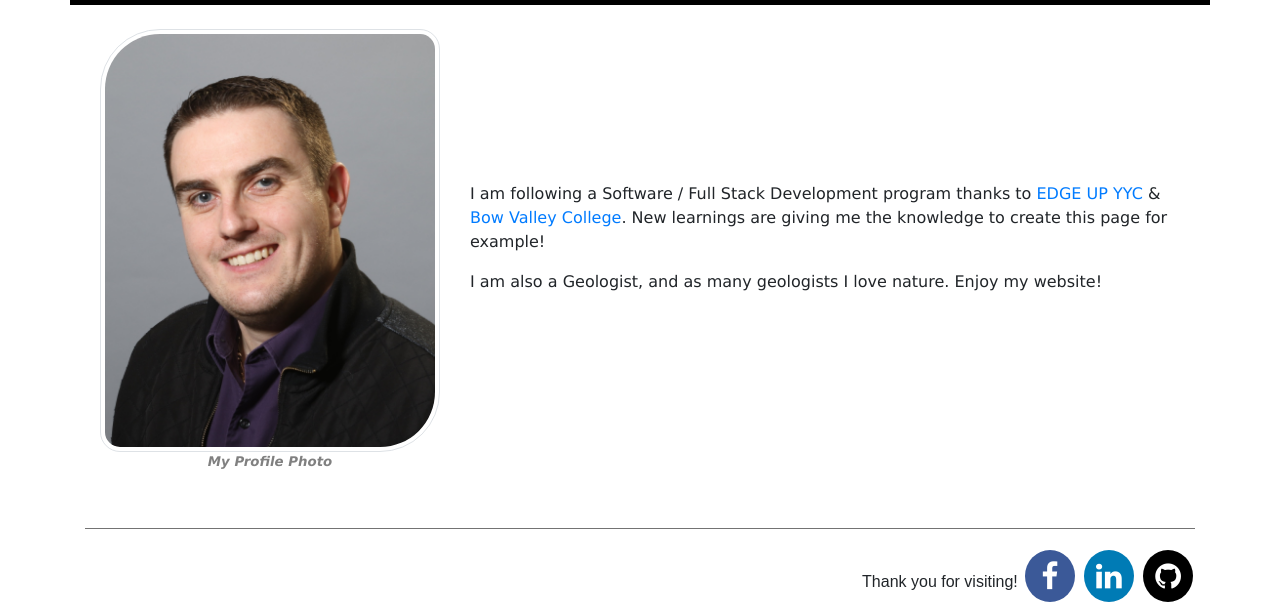
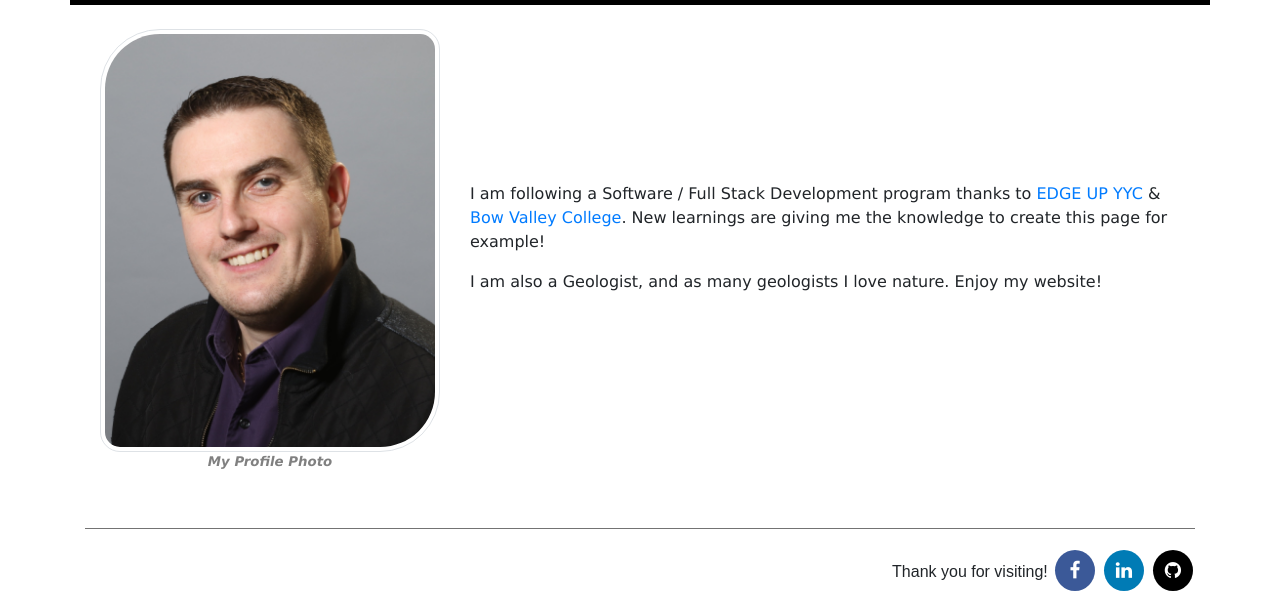
Before and after one commit to dacadiou27/dacadiou27.github.io, a plain HTML site: page index.html in a window 1280 px wide. Shown: the part 251-858 px from the top of the page. Drawn offline with nearby package versions, Linux system fonts and the light colour scheme; a script that the page names is missing.

Commit message:
Add files via upload

```diff
--- a/css/style.css
+++ b/css/style.css
@@ -60,8 +60,8 @@ footer {
   .fa {
     padding: 11px 2px 11px 2px;
     border-radius: 50%;
-    font-size: 30px;
-    width: 50px;
+    font-size: 19px;
+    width: 40px;
     text-align: center;
     text-decoration: none;
     margin: 5px 2px;
```
